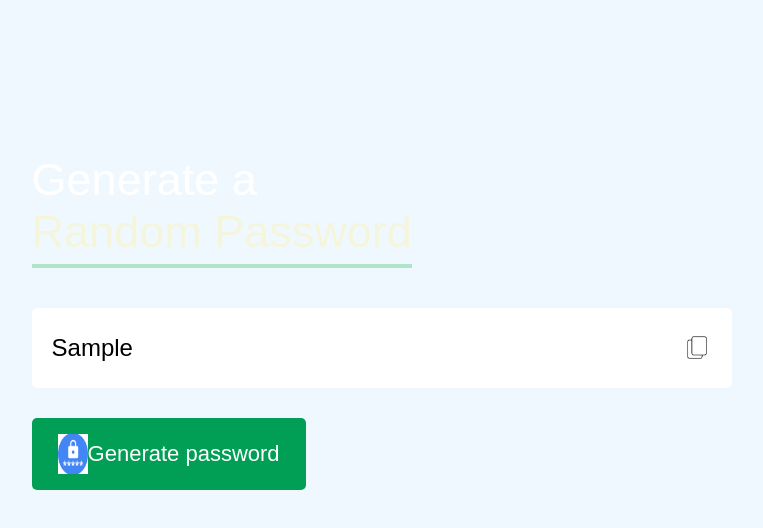
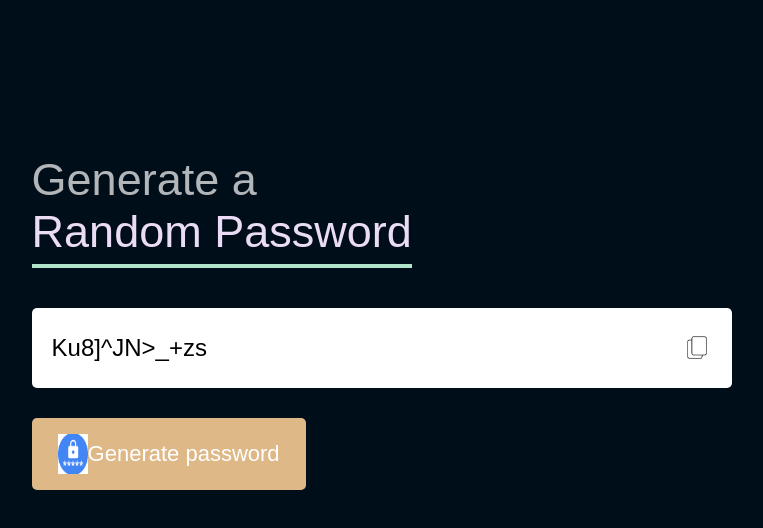
Before and after one commit to Leillacarmene/Random-password, a plain HTML site: page index.html in a window 1280 px wide. Both pictures are taken after typing "Sample" into the empty fields and a click on the button "Generate password". Shown: the whole page, without its empty margins (122-885 px from the left). Drawn offline with Linux system fonts and the light colour scheme.

Commit message:
first commit

```diff
--- a/app.js
+++ b/app.js
@@ -0,0 +1,29 @@
+const passwordBox = document.getElementById("password");
+const lenght = 12;
+
+const upperCase = "ABCDEFGHIJKLMNOPQRSTUVWXYZ";
+const lowerCase = "abcdefghijklmnopqrstuvwxyz";
+const number = "0123456789";
+const symbol = "@#$%^&*()_+~|{}[]<>/-=";
+const allChars = upperCase + lowerCase + number + symbol;
+function createPassword(){
+    let password = "";
+    password += upperCase[Math.floor(Math.random() * upperCase.length)];
+    password += lowerCase[Math.floor(Math.random() * lowerCase.length)];
+    password += number[Math.floor(Math.random() * number.length)];
+    password += symbol[Math.floor(Math.random() * symbol.length)];
+
+  while (lenght > password.length){
+   password += allChars[Math.floor(Math.random() *allChars.length)] ;
+
+  }
+  passwordBox.value = password;
+
+
+
+}
+
+function copyPassword(){
+   passwordBox.select();
+   document.execCommand("copy");
+}
--- a/index.html
+++ b/index.html
@@ -11,9 +11,11 @@
     <h1>Generate a <br> <span>Random Password</span></h1>
     <div class="display">
         <input type=" text" id="password" placeholder="password">
-        <img src="lele.png" alt="">
+        <img src="lele.png" onclick="copyPassword()">
 </div>
-<button> <img  src="download.png">Generate password</button>
+<button onclick="createPassword()"> <img  src="download.png">Generate password</button>
    </div>
+
+   <script src="app.js"></script>
 </body>
 </html>
--- a/style.css
+++ b/style.css
@@ -5,8 +5,8 @@
     box-sizing: border-box;
 }
 body{
-   background:aliceblue ;
-   color: #fff;
+   background:rgb(0, 14, 26) ;
+   color: #ffffffb2;
 }
 .container{
     margin: 12%;
@@ -30,7 +30,7 @@ body{
     font-size:45px ;
 }
 .container h1 span{
-color:beige;
+color:rgb(235, 220, 245);
 border-bottom: 4px solid #b2e4cc;
 padding-bottom: 7px;
 }
@@ -50,7 +50,7 @@ padding-bottom: 7px;
 .container button{
     border: 0;
     outline: 0;
-    background: #019f55;
+    background:rgb(222, 184, 135);
     color: #fff;
     font-size: 22px;
     font-weight: 300;
```
